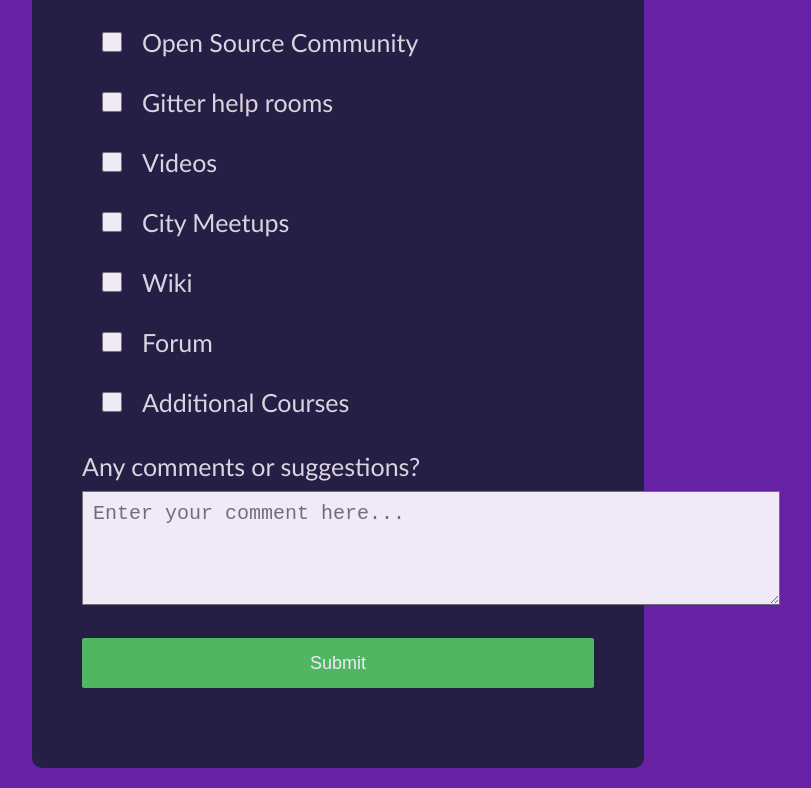
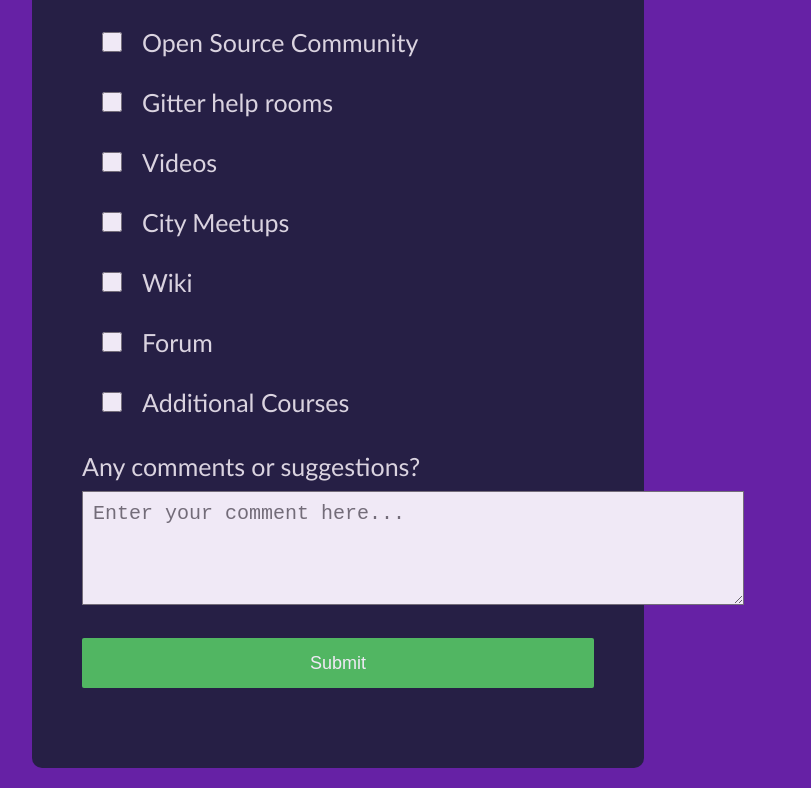
Before and after one commit to Virendra1807/Survey-Form-FreeCodeCamp, a plain HTML site: page index.html in a window 1280 px wide. Shown: the part 1385-2173 px from the top of the page, without its empty margins (302-1113 px from the left). Drawn offline with Linux system fonts and the light colour scheme.

Commit message:
updating style for comment section

```diff
--- a/index.html
+++ b/index.html
@@ -72,7 +72,7 @@
         <br>
         <!-- Text area for any comment or suggestions -->
         <label for="comments">Any comments or suggestions?</label><br>
-        <textarea name="suggestions" placeholder="Enter your comment here..." id="suggestions" cols="55" rows="4"></textarea>
+        <textarea name="suggestions" placeholder="Enter your comment here..." id="suggestions" cols="52" rows="4"></textarea>
         <br>
         <!-- Submit button -->
         <input id="submit" type="submit" onclick="submitFun()">
```
